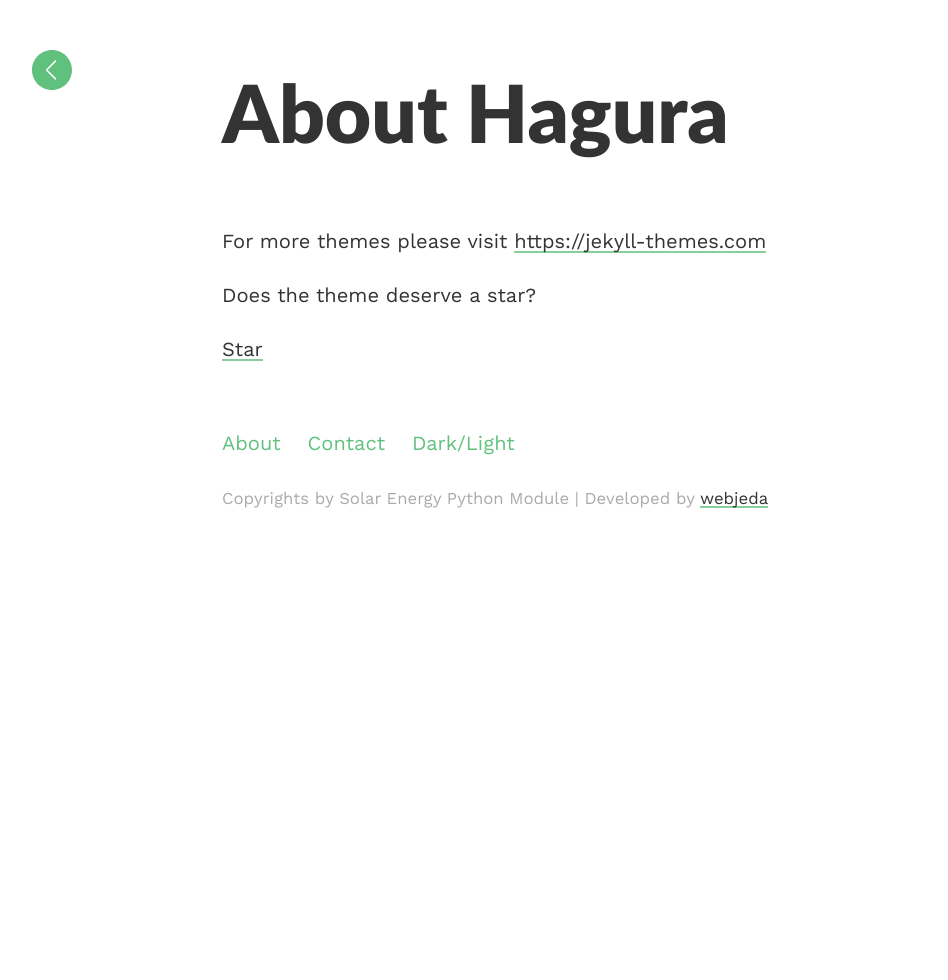
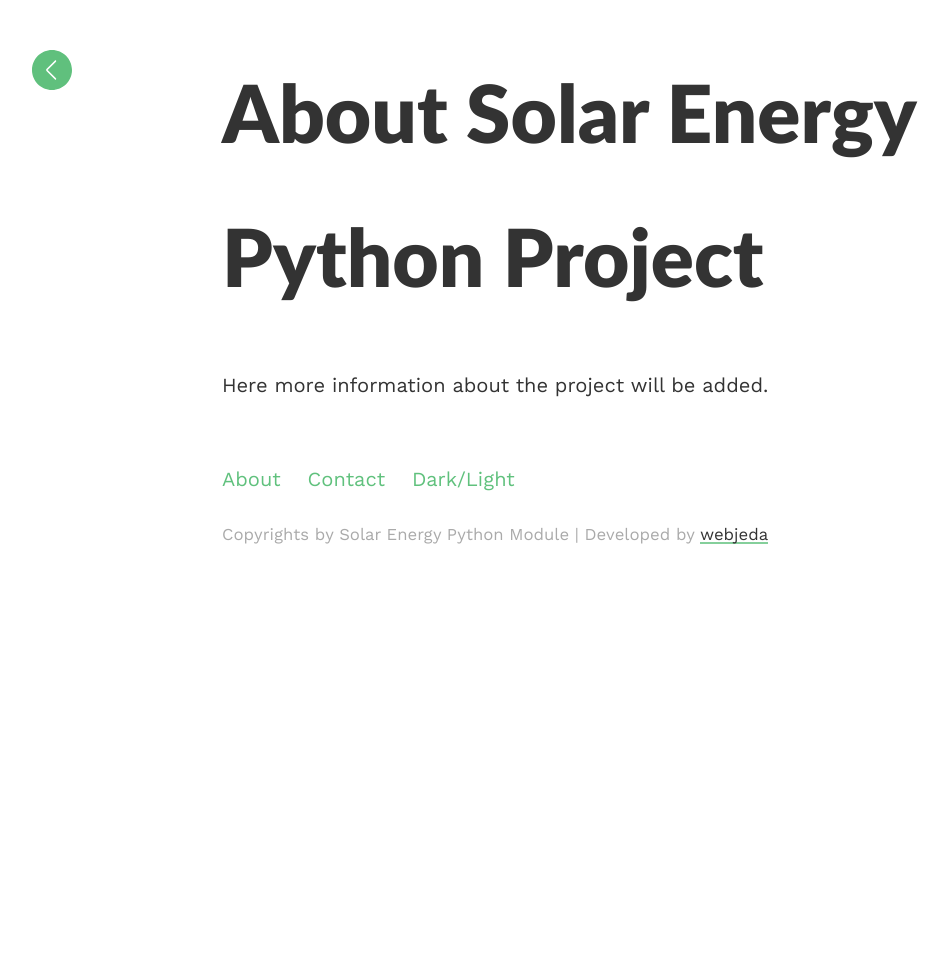
Before and after one commit to rafburzy/SolarEnergy, a Jekyll site: the page built from docs/about.md, in a window 1280 px wide. Shown: the whole page, without its empty margins (18-966 px from the left). Built offline with Jekyll 4.4.1, drawn with Linux system fonts in a browser that asks for light colours.

```diff
--- a/docs/_config.yml
+++ b/docs/_config.yml
@@ -1,7 +1,7 @@
 ### your site title here
 
 title: Solar Energy Python Module
-baseurl: /SolarEnergy/ # name of the repository
+baseurl: /SolarEnergy # name of the repository
 email: your@email.com
 
 
--- a/docs/about.md
+++ b/docs/about.md
@@ -1,13 +1,8 @@
 ---
-title: About Hagura
+title: About Solar Energy Python Project
 layout: post
 permalink: /about/
 published: true
 ---
 
-For more themes please visit [https://jekyll-themes.com](https://jekyll-themes.com){: target="_blank"}
-
-Does the theme deserve a star?
-
-<a class="github-button" href="https://github.com/sharu725/hagura" data-style="mega" data-count-href="/sharu725/hagura/stargazers" data-count-api="/repos/sharu725/hagura#stargazers_count" data-count-aria-label="# stargazers on GitHub" aria-label="Star sharu725/hagura on GitHub">Star</a>
-<script async defer src="https://buttons.github.io/buttons.js"></script>
+Here more information about the project will be added.
```
Also changed, not shown: docs/_posts/2017-12-30-Welcome-note.md (added, +8 -0 lines), docs/contact.md (+1 -1 lines).
